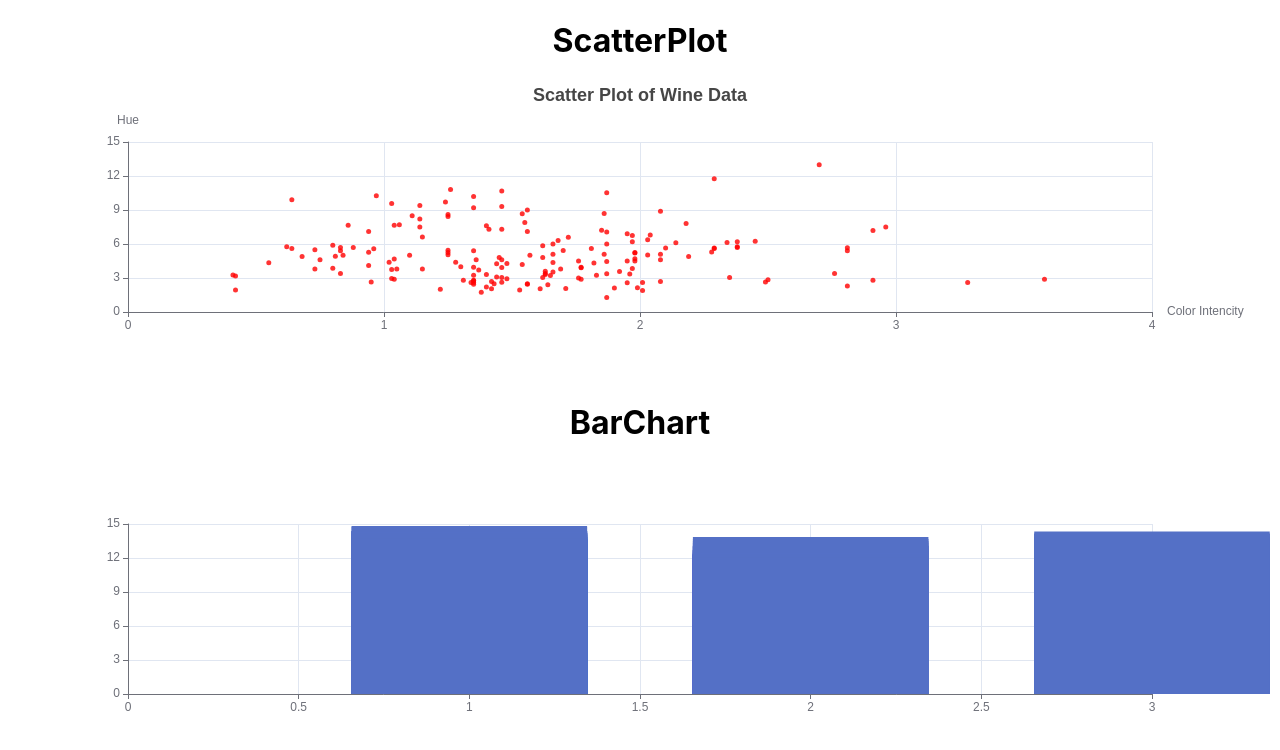
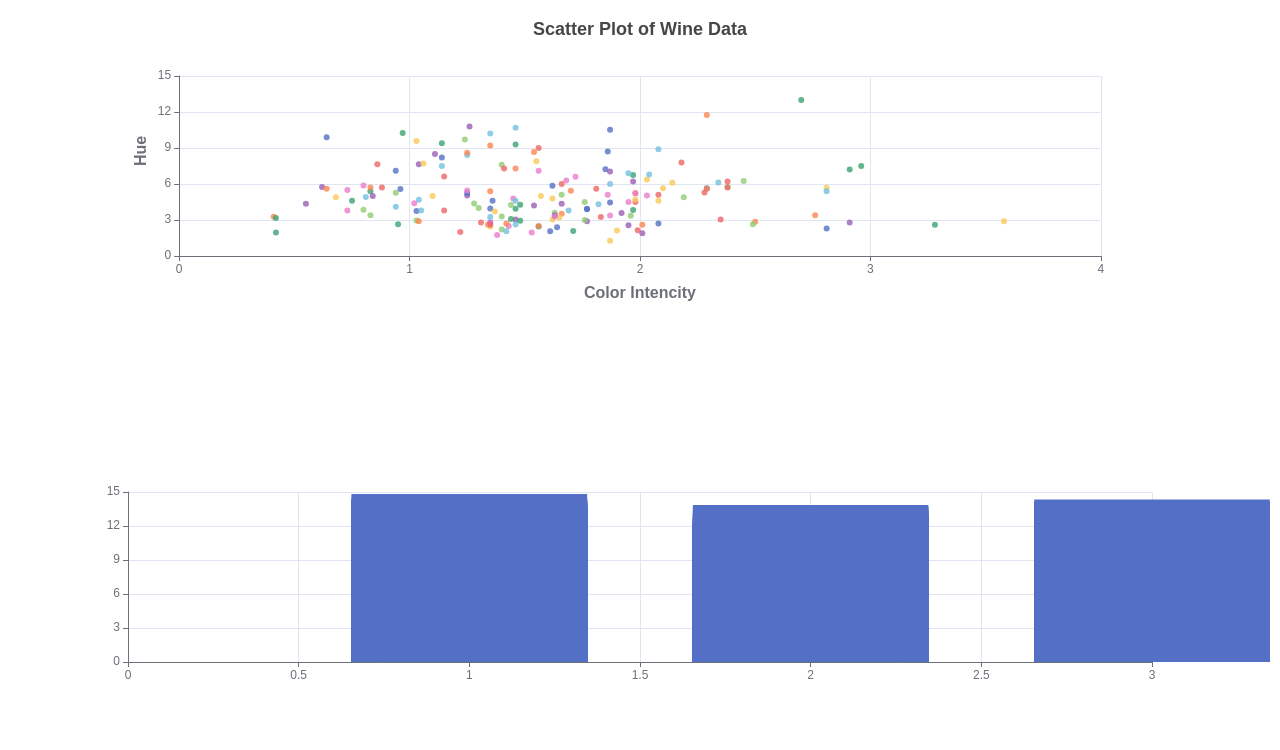
Before and after one commit to Abhishek-Dewangan/Data-Visualization-Task, a React (Create React App) app: page / in a window 1280 px wide. Shown: the top 750 px of the page. Built offline with nearby package versions, Linux system fonts and the light colour scheme.

Commit message:
Scatter plot has been completed with proper styles

```diff
--- a/src/App.tsx
+++ b/src/App.tsx
@@ -1,4 +1,4 @@
-import './App.css';
+// import './App.css';
 import BarChart from './Components/BarChart/BarChart';
 import ScatterPlot from './Components/ScatterPlot/ScatterPlot';
 
--- a/src/Components/BarChart/BarChart.tsx
+++ b/src/Components/BarChart/BarChart.tsx
@@ -3,10 +3,9 @@ import ReactEchart from 'echarts-for-react';
 import {barChart} from '../../Assets/WineData';
 
 const BarChart = () => {
-    console.log(barChart)
   const option = {
-    xAxis: {type:''},
-    yAxis: {type:''},
+    xAxis: {},
+    yAxis: {},
     series: {
       data: barChart,
       type: 'bar',
@@ -14,7 +13,6 @@ const BarChart = () => {
   };
   return (
     <div>
-      <h1>BarChart</h1>
       <ReactEchart option={option} />
     </div>
   );
--- a/src/Components/ScatterPlot/ScatterPlot.module.css
+++ b/src/Components/ScatterPlot/ScatterPlot.module.css
@@ -0,0 +1,9 @@
+.scatterPlotContainer{
+    height: 400px;
+    width: 90%;
+    margin: 1em auto;
+}
+
+.echart{
+    width: 100%;
+}
--- a/src/Components/ScatterPlot/ScatterPlot.tsx
+++ b/src/Components/ScatterPlot/ScatterPlot.tsx
@@ -3,17 +3,45 @@ import {scatterData} from '../../Assets/WineData';
 import ReactEcharts from 'echarts-for-react';
 
 const ScatterPlot = () => {
-  console.log(scatterData);
   const option = {
-    title: {text: 'Scatter Plot of Wine Data', left: 'center'},
-    xAxis: {name: 'Color Intencity', nameLocation: 'end', nameTextStyle:{align:'left'}},
-    yAxis: {name: 'Hue', nameLocation: 'end'},
-    series: [{symbolSize: 5, data: scatterData, type: 'scatter', color: 'red'}],
+    title: {text: 'Scatter Plot of Wine Data', left: 'center', textStyle: {}},
+    xAxis: {
+      name: 'Color Intencity',
+      nameGap: 30,
+      fontSize: 40,
+      nameLocation: 'middle',
+      nameTextStyle: {
+        verticalAlign: 'top',
+        fontSize: 16,
+        fontWeight: 'bold',
+      },
+    },
+    yAxis: {
+      name: 'Hue',
+      nameGap: 30,
+      nameLocation: 'middle',
+      nameTextStyle: {
+        align: 'left',
+        horizontalAlign: 'top',
+        fontSize: 16,
+        fontWeight: 'bold',
+      },
+    },
+    series: [
+      {
+        symbolSize: 6,
+        data: scatterData,
+        type: 'scatter',
+        colorBy: 'data',
+      },
+    ],
+    grid: {
+      height: '60%',
+    },
   };
   return (
     <div className={styles.scatterPlotContainer}>
-      <h1>ScatterPlot</h1>
-      <ReactEcharts option={option} />
+      <ReactEcharts option={option} className={styles.echart} />
     </div>
   );
 };
```
